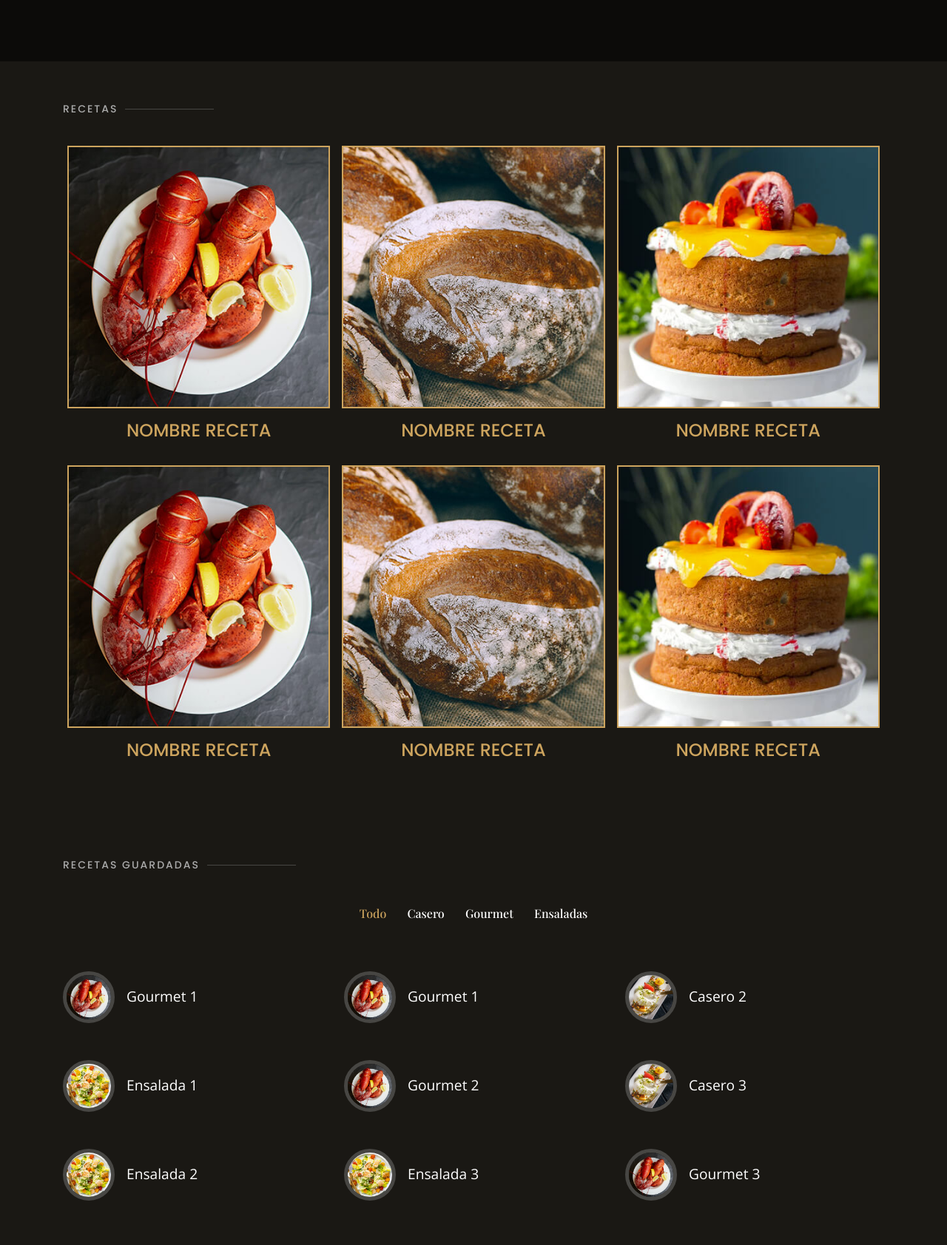
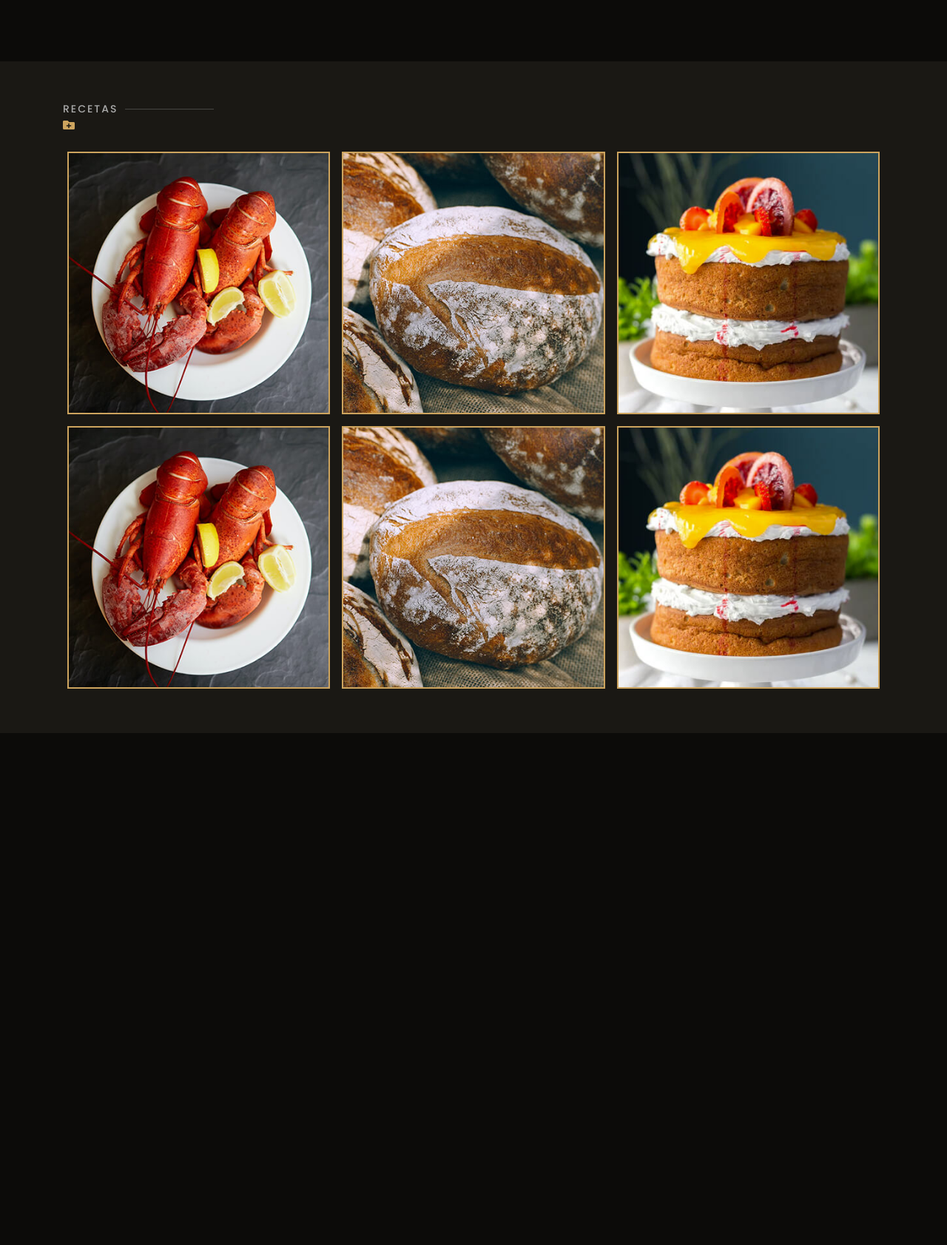
Before and after one commit to rivera-bl/Recetario, a Django app: page /perfil/ in a window 1280 px wide. Shown: the part 592-2275 px from the top of the page at 74% size. After the commit the page ends 1583 px from the top, so only its background shows below. Run offline with Django 3.2, Linux system fonts and the light colour scheme; some libraries are stand-ins or nearby versions; some web fonts are replaced.

Commit message:
commit de prueba 2

```diff
--- a/App_perfil_usuario/templates/App_perfil_usuario/perfil.html
+++ b/App_perfil_usuario/templates/App_perfil_usuario/perfil.html
@@ -76,121 +76,61 @@
 <section id="menu" class="menu section-bg">
     <div class="container" data-aos="fade-up">
 
-      <div class="section-title">
+      <div class="cont-agregar-receta mb-4">
+
+        <div class="section-title p-0">
           <h2>Recetas</h2>
         </div>
 
+        <div class="agregar-receta">
+          <a href="{% url 'nueva_receta' %}">
+            <i class="fas fa-folder-plus"></i>
+          </a>
+        </div>
+      </div>
+
+
       <div class="recetas-usuario" data-aos="fade-up" data-aos-delay="200">
 
+        <a href="{% url 'receta' %}">
           <div class="receta-usuario">
             <img src="{% static 'App_core/img/menu/lobster-bisque.jpg' %}"  alt="">
-          <h2>Nombre receta</h2>
           </div>
+        </a>
 
+        <a href="">
           <div class="receta-usuario">
             <img src="{% static 'App_core/img/menu/bread-barrel.jpg' %}"  alt="">
-          <h2>Nombre receta</h2>
           </div>
+        </a>
 
+        <a href="">
           <div class="receta-usuario">
             <img src="{% static 'App_core/img/menu/cake.jpg' %}"  alt="">
-          <h2>Nombre receta</h2>
           </div>
+        </a>
 
+        <a href="">
           <div class="receta-usuario">
             <img src="{% static 'App_core/img/menu/lobster-bisque.jpg' %}"  alt="">
-          <h2>Nombre receta</h2>
           </div>
+        </a>
 
+        <a href="">
           <div class="receta-usuario">
             <img src="{% static 'App_core/img/menu/bread-barrel.jpg' %}"  alt="">
-          <h2>Nombre receta</h2>
           </div>
+        </a>
 
+        <a href="">
           <div class="receta-usuario">
             <img src="{% static 'App_core/img/menu/cake.jpg' %}"  alt="">
-          <h2>Nombre receta</h2>
           </div>
+        </a>
 
       </div>
 
     </div>
   </section><!-- FINAL SECCION RECETAS -->
 
-
-
-
-
-
-  <!-- ======= SECCION RECETAS ======= -->
-<section id="menu" class="menu section-bg pb-10">
-  <div class="container" data-aos="fade-up">
-
-    <div class="section-title">
-      <h2>Recetas guardadas</h2>
-    </div>
-
-    <div class="row" data-aos="fade-up" data-aos-delay="100">
-      <div class="col-lg-12 d-flex justify-content-center">
-        <ul id="menu-flters">
-          <li data-filter="*" class="filter-active">Todo</li>
-          <li data-filter=".filter-starters">Casero</li>
-          <li data-filter=".filter-specialty">Gourmet</li>
-          <li data-filter=".filter-salads">Ensaladas</li>
-        </ul>
-      </div>
-    </div>
-
-    <div class="row menu-container cont-recet-guardadas" data-aos="fade-up" data-aos-delay="200">
-
-      <div class="col-lg-4 menu-item filter-specialty recetas-guardadas">
-        <img src="{% static 'App_core/img/menu/lobster-bisque.jpg' %}" class="menu-img" alt="">
-        <a href="" class="ml-3">Gourmet 1</a>
-      </div>
-
-      <div class="col-lg-4 menu-item filter-specialty recetas-guardadas">
-        <img src="{% static 'App_core/img/menu/lobster-bisque.jpg' %}" class="menu-img" alt="">
-        <a href="" class="ml-3">Gourmet 1</a>
-      </div>
-
-      <div class="col-lg-4 menu-item filter-starters recetas-guardadas">
-        <img src="{% static 'App_core/img/menu/mozzarella.jpg' %}" class="menu-img" alt="">
-        <a href="" class="ml-3">Casero 2</a>
-      </div>
-
-      <div class="col-lg-4 menu-item filter-salads recetas-guardadas">
-        <img src="{% static 'App_core/img/menu/caesar.jpg' %}" class="menu-img" alt="">
-        <a href="" class="ml-3">Ensalada 1</a>
-      </div>
-
-      <div class="col-lg-4 menu-item filter-specialty recetas-guardadas">
-        <img src="{% static 'App_core/img/menu/lobster-bisque.jpg' %}" class="menu-img" alt="">
-        <a href="" class="ml-3">Gourmet 2</a>
-      </div>
-
-      <div class="col-lg-4 menu-item filter-starters recetas-guardadas">
-        <img src="{% static 'App_core/img/menu/mozzarella.jpg' %}" class="menu-img" alt="">
-        <a href="" class="ml-3">Casero 3</a>
-      </div>
-
-      <div class="col-lg-4 menu-item filter-salads recetas-guardadas">
-        <img src="{% static 'App_core/img/menu/caesar.jpg' %}" class="menu-img" alt="">
-        <a href="" class="ml-3">Ensalada 2</a>
-      </div>
-
-      <div class="col-lg-4 menu-item filter-salads recetas-guardadas">
-        <img src="{% static 'App_core/img/menu/caesar.jpg' %}" class="menu-img" alt="">
-        <a href="" class="ml-3">Ensalada 3</a>
-      </div>
-
-      <div class="col-lg-4 menu-item filter-specialty recetas-guardadas">
-        <img src="{% static 'App_core/img/menu/lobster-bisque.jpg' %}" class="menu-img" alt="">
-        <a href="" class="ml-3">Gourmet 3</a>
-      </div>
-
-    </div>
-
-  </div>
-</section><!-- End Menu Section -->
-
 {% endblock %}
--- a/App_perfil_usuario/urls.py
+++ b/App_perfil_usuario/urls.py
@@ -1,6 +1,7 @@
 from django.urls import path
-from .views import PerfilPageView
+from .views import PerfilPageView, NuevaRecetaPageView
 
 urlpatterns = [
     path('perfil/', PerfilPageView.as_view(), name="perfil"),
+    path('nueva_receta/', NuevaRecetaPageView.as_view(), name="nueva_receta"),
 ]
--- a/App_perfil_usuario/views.py
+++ b/App_perfil_usuario/views.py
@@ -6,3 +6,9 @@ class PerfilPageView(TemplateView):
 
     def get(self, request, *args, **kwargs):
         return render(request, self.template_name, {'title':'Perfil'})
+
+class NuevaRecetaPageView(TemplateView):
+    template_name = "App_perfil_usuario/nueva-receta.html"
+
+    def get(self, request, *args, **kwargs):
+        return render(request, self.template_name, {'title':'Nueva Receta'})
```
Also changed, not shown: App_core/static/App_core/css/style.css (+79 -8 lines), App_core/static/App_core/js/formulario-receta.js (added, +82 -0 lines), App_perfil_usuario/templates/App_perfil_usuario/nueva-receta.html (added, +47 -0 lines). Lines whose indentation alone changed are shown as unchanged.
